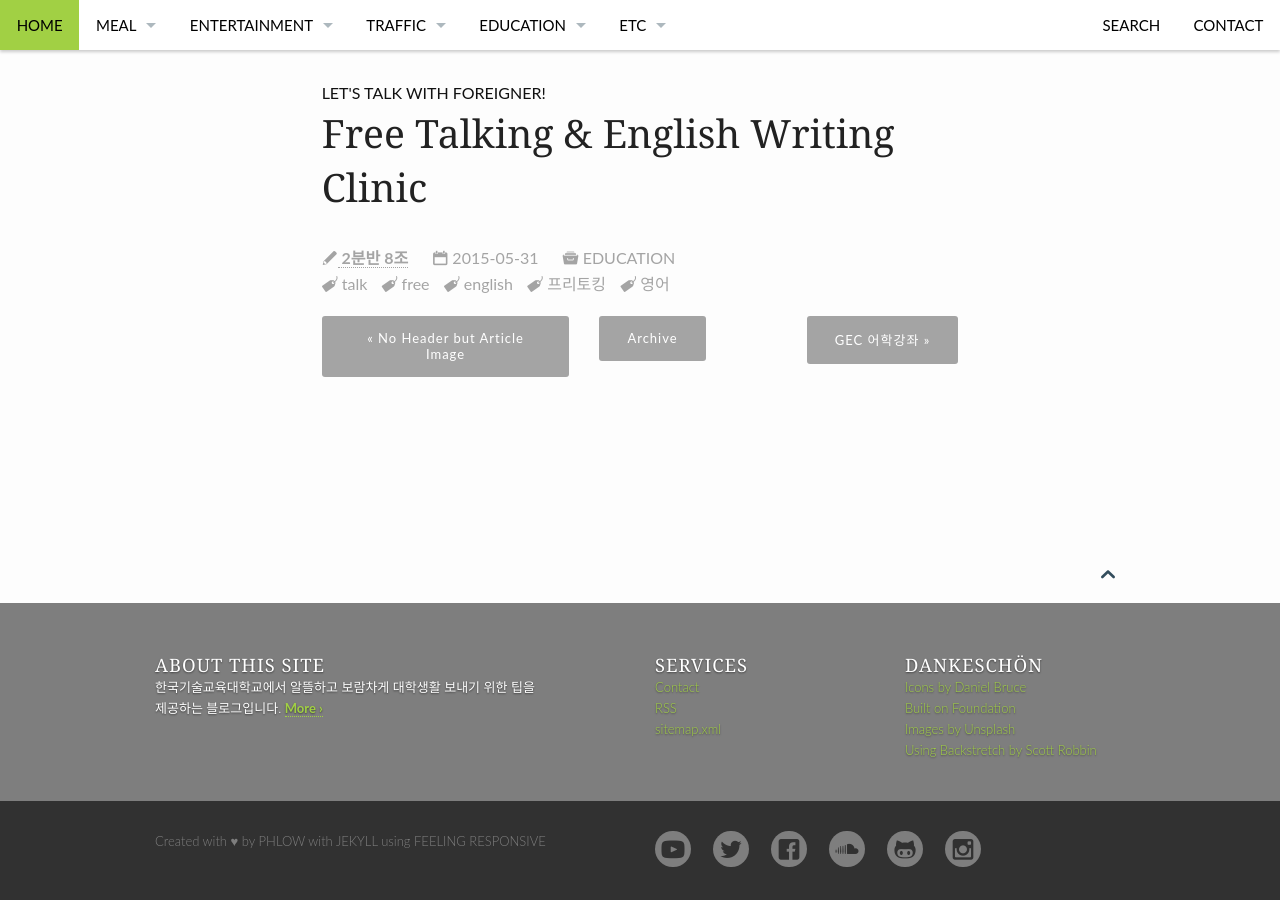
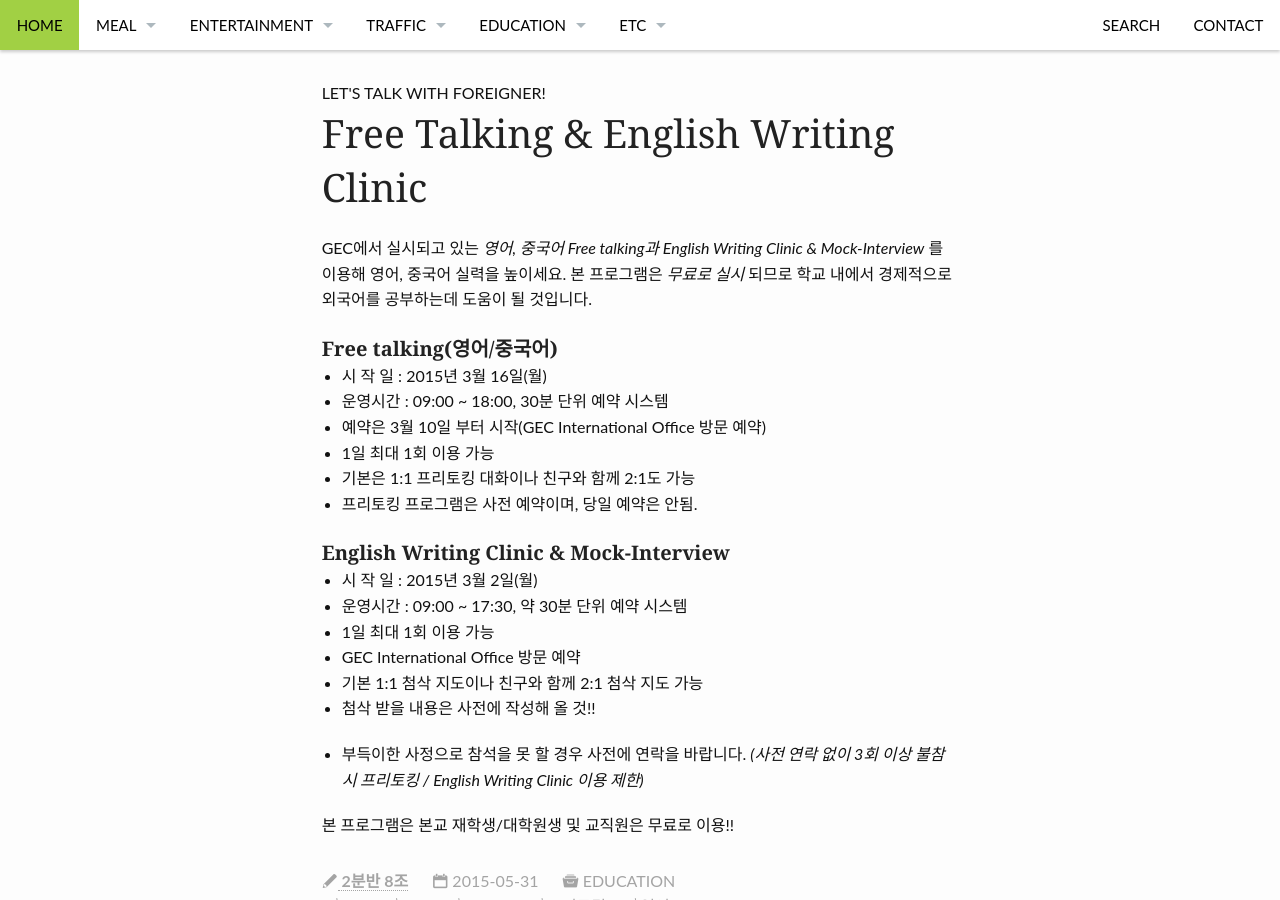
Before and after one commit to koreadongwoo/kknn8.github.com, a Jekyll site: the page built from _posts/education/2015-05-31-english.md, in a window 1280 px wide and 900 px high. Built offline with Jekyll 4.4.1, drawn with Linux system fonts in a browser that asks for light colours.

Commit message:
Update 2015-05-31-english.md

```diff
--- a/_posts/education/2015-05-31-english.md
+++ b/_posts/education/2015-05-31-english.md
@@ -15,3 +15,26 @@ image:
    thumb: ""
 header: no
 ---
+  GEC에서 실시되고 있는 *영어, 중국어 Free talking과 English Writing Clinic & Mock-Interview* 를 이용해
+영어, 중국어 실력을 높이세요.
+본 프로그램은 *무료로 실시* 되므로 학교 내에서 경제적으로 외국어를 공부하는데 도움이 될 것입니다.
+#### **Free talking(영어/중국어)**
+- 시 작 일 : 2015년 3월 16일(월)
+- 운영시간 : 09:00 ~ 18:00, 30분 단위 예약 시스템
+- 예약은 3월 10일 부터 시작(GEC International Office 방문 예약)
+- 1일 최대 1회 이용 가능
+- 기본은 1:1 프리토킹 대화이나 친구와 함께 2:1도 가능
+- 프리토킹 프로그램은 사전 예약이며, 당일 예약은 안됨.
+
+#### **English Writing Clinic & Mock-Interview**
+- 시 작 일 : 2015년 3월 2일(월)
+- 운영시간 : 09:00 ~ 17:30, 약 30분 단위 예약 시스템
+- 1일 최대 1회 이용 가능
+- GEC International Office 방문 예약
+- 기본 1:1 첨삭 지도이나 친구와 함께 2:1 첨삭 지도 가능
+- 첨삭 받을 내용은 사전에 작성해 올 것!!
+
+* 부득이한 사정으로 참석을 못 할 경우 사전에 연락을 바랍니다.
+  *(사전 연락 없이 3회 이상 불참 시 프리토킹 / English Writing Clinic 이용 제한)*
+
+본 프로그램은 본교 재학생/대학원생 및 교직원은 무료로 이용!!
```
